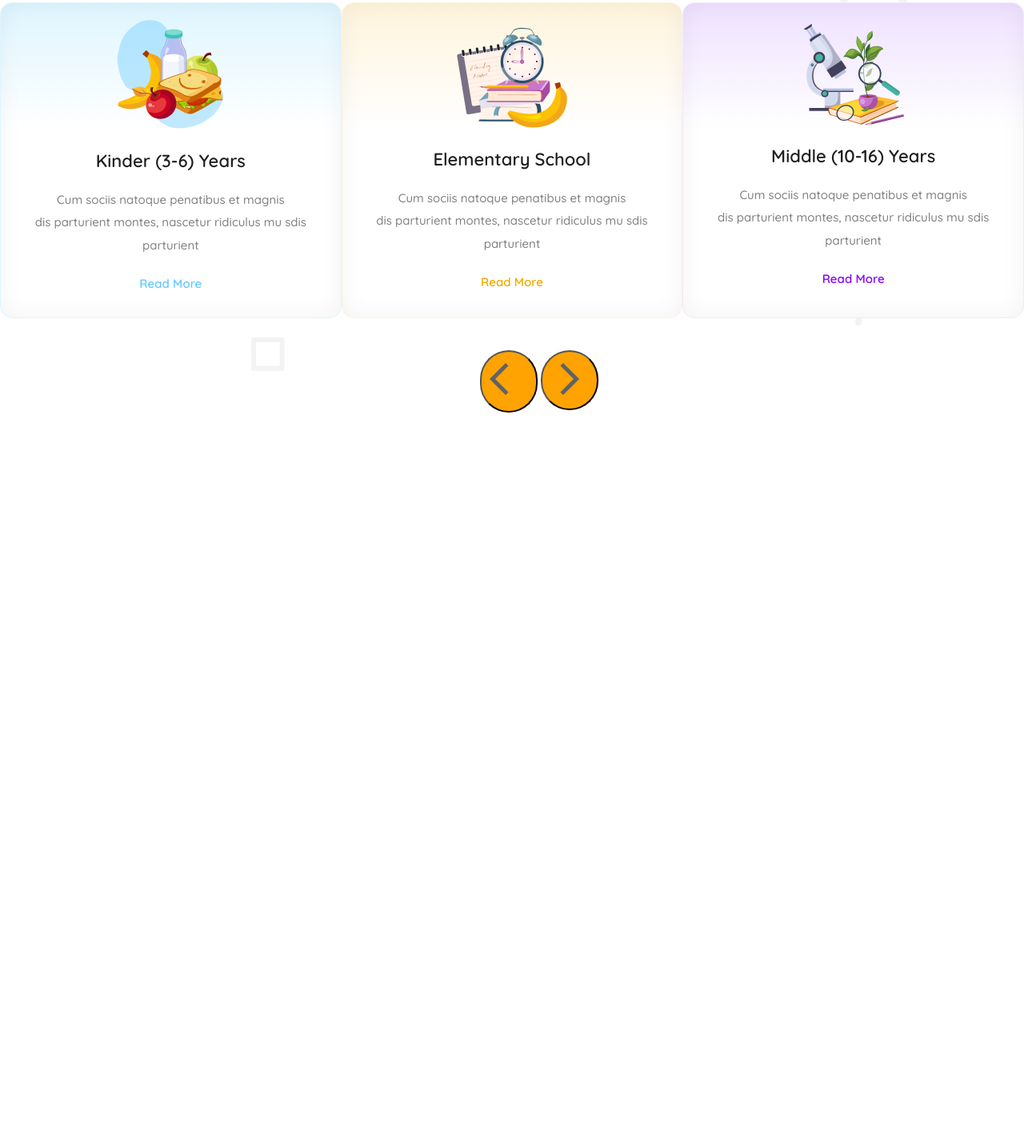
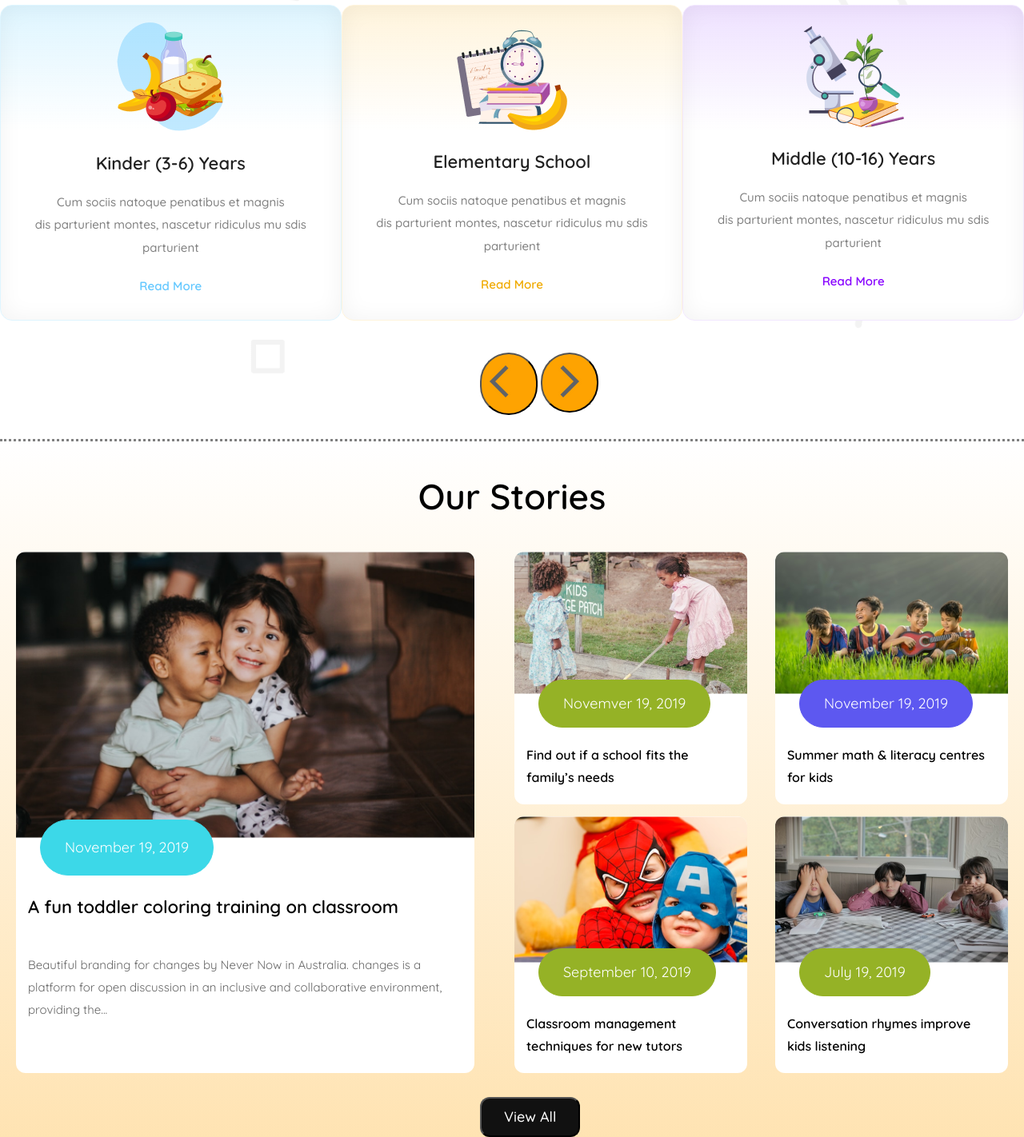
Before and after one commit to Showrav108/Kids-School-2nd, a plain HTML site: page index.html in a window 1280 px wide. Shown: the part 822-2244 px from the top of the page at 80% size. Before the commit the page ends 1338 px from the top, so only its background shows below. Drawn offline with Linux system fonts and the light colour scheme.

Commit message:
story section added

```diff
--- a/assets/styles/style.css
+++ b/assets/styles/style.css
@@ -92,6 +92,7 @@ header{
     display: flex;
     justify-content: space-between;
     align-items: center;
+    border-bottom: 3px dotted gray;
 }
 .banner-title{
     padding-top: 20px;
@@ -133,6 +134,7 @@ header{
 /* curriculum styles */
 .curriculum-section{
     background-image: url("../Images/bg.png");
+    border-bottom: 3px dotted gray;
 }
 .curriculum-title{
     padding: 40px 0px;
@@ -230,11 +232,131 @@ header{
     font-weight: 600;
     line-height: 24px;
     letter-spacing: 0%;
+    margin-bottom: 30px;
 }
 .btn2{
     border-radius: 50px;
     padding: 10px;
     background: rgb(254, 163, 1);
+}
+/* story section */
+.story-section{
+    background-image: url("../Images/bg.png");
+    background: linear-gradient(0.00deg, rgba(254, 163, 1, 0.3),
+                rgba(255, 255, 255, 0.3) 100%);
+}
+.classroom1{
+    margin-left: 20px;
+    border-radius: 12px;
+    background: rgb(255, 255, 255);
+}
+.story-details{
+    display: flex;
+    justify-content: space-between;
+    gap: 30px;
+}
+.stories{
+    display: grid;
+    grid-template-columns: repeat(2, 1fr);
+    gap: 15px;
+    margin-right: 20px;
+}
+.classroom{
+    margin-left: 20px;
+    border-radius: 12px;
+    background: rgb(255, 255, 255);
+}
+.classroom-image{
+    width: 100%;
+    border-radius: 12px 12px 0px 0px;
+}
+.date1{
+    border: 1px solid rgb(60, 216, 232);
+    padding: 20px 30px;
+    border-radius: 45px;
+    background: rgb(60, 216, 232);
+    color: rgb(255, 255, 255);
+    font-family: Quicksand;
+    font-size: 18px;
+    font-weight: 400;
+    line-height: 28px;
+    letter-spacing: 0%;
+    margin-left: 30px;
+    margin-top: -50px;
+}
+.classroom-title{
+    color: rgb(0, 0, 0);
+    font-family: Quicksand;
+    font-size: 22px;
+    font-weight: 600;
+    line-height: 38px;
+    letter-spacing: 0%;
+    padding: 20px 15px;
+}
+.description{
+    color: rgb(102, 102, 102);
+    font-family: Quicksand;
+    font-size: 15px;
+    font-weight: 400;
+    line-height: 28px;
+    letter-spacing: 0%;
+    padding: 20px 15px;
+}
+.stories-image{
+    border-radius: 12px 12px 0px 0px;
+}
+.date2{
+    border: 1px solid rgb(149, 178, 38);
+    padding: 15px 30px;
+    border-radius: 45px;
+    background: rgb(149, 178, 38);
+    color: rgb(255, 255, 255);
+    font-family: Quicksand;
+    font-size: 18px;
+    font-weight: 400;
+    line-height: 28px;
+    letter-spacing: 0%;
+    margin-left: 30px;
+    margin-top: -50px;
+}
+.date3{
+    background: rgb(93, 88, 240);
+    border: 1px solid rgb(93, 88, 240);
+    padding: 15px 30px;
+    border-radius: 45px;
+    color: rgb(255, 255, 255);
+    font-family: Quicksand;
+    font-size: 18px;
+    font-weight: 400;
+    line-height: 28px;
+    letter-spacing: 0%;
+    margin-left: 30px;
+    margin-top: -50px;
+}
+.stories-title{
+    color: rgb(0, 0, 0);
+    font-family: Quicksand;
+    font-size: 16px;
+    font-weight: 600;
+    line-height: 28px;
+    letter-spacing: 0%;
+    padding: 20px 15px;
+}
+.btn-view{
+    margin-top: 30px;
+    margin-left: 600px;
+    border-radius: 12px;
+    padding: 8px 28px;
+    background: rgb(17, 17, 17);
+    color: rgb(255, 255, 255);
+    font-family: Quicksand;
+    font-size: 18px;
+    font-weight: 500;
+    line-height: 30px;
+    letter-spacing: 0%;
+}
+.btn-view:hover{
+    background: rgb(60, 216, 232);
 }
    @media screen and (max-width: 576px) {
     /* navbar styles */
@@ -251,7 +373,7 @@ header{
         border-bottom: 1px solid rgb(254, 163, 1);
         padding-bottom: 10px;
      }
-     /* banner styles */
+     /* banner section */
      .banner-section{
         flex-direction: column-reverse;
      }
@@ -274,7 +396,7 @@ header{
         margin-left: 80px;
         text-align: center;
      }
-     /* curriculum styles */
+     /* curriculum section */
      .curriculum-list{
         flex-direction: column;
         row-gap: 25px;
@@ -285,4 +407,19 @@ header{
      .btn2{
         display: none;
      }
+     /* story section */
+     .story-details{
+        flex-direction: column;
+     }
+     .classroom1{
+        display: none;
+
+     }
+    .classroom{
+        max-width: 100%;
+        height: auto;
+    }
+    .btn-view{
+        margin-right: 200px;
+    }
   }
--- a/index.html
+++ b/index.html
@@ -72,7 +72,47 @@
                 <a href=""><button class="btn1"><img src="assets/Images/rsz_1arrow_back.png" alt=""></button></a>
                 <a href=""><button class="btn2"><img src="assets/Images/rsz_arrow_forward.png" alt=""></button></a>
             </div>
-
+        </section>
+        <section class="story-section">
+            <h2 class="curriculum-title">Our Stories</h2>
+            <div class="story-details">
+                <div class="classroom1">
+                    <img class="classroom-image" src="assets/Images/story-1.png" alt="">
+                    <button class="date1">November 19, 2019</button>
+                    <h3 class="classroom-title">A fun toddler coloring training on
+                        classroom</h3>
+                    <p class="description">Beautiful branding for changes by Never Now in Australia.
+                            changes is a platform for open discussion in an inclusive and
+                            collaborative environment, providing the...</p>
+                </div>
+                <div class="stories">
+                    <div class="classroom">
+                        <img class="stories-image" src="assets/Images/story-2.png" alt="">
+                        <button class="date2">Novemver 19, 2019</button>
+                        <h3 class="stories-title">Find out if a school fits the
+                            family’s needs</h3>
+                    </div>
+                    <div class="classroom">
+                        <img class="stories-image" src="assets/Images/story-3.png" alt="">
+                        <button class="date3">November 19, 2019</button>
+                        <h3 class="stories-title">Summer math & literacy
+                            centres for kids</h3>
+                    </div>
+                    <div class="classroom">
+                        <img class="stories-image" src="assets/Images/story-4.png" alt="">
+                        <button class="date2">September 10, 2019</button>
+                        <h3 class="stories-title">Classroom management
+                            techniques for new tutors</h3>
+                    </div>
+                    <div class="classroom">
+                        <img class="stories-image" src="assets/Images/story-5.png" alt="">
+                        <button class="date2">July 19, 2019</button>
+                        <h3 class="stories-title">Conversation rhymes
+                            improve kids listening</h3>
+                    </div>
+                </div>
+            </div>
+            <button class="btn-view">View All</button>
         </section>
     </main>
 </body>
```
